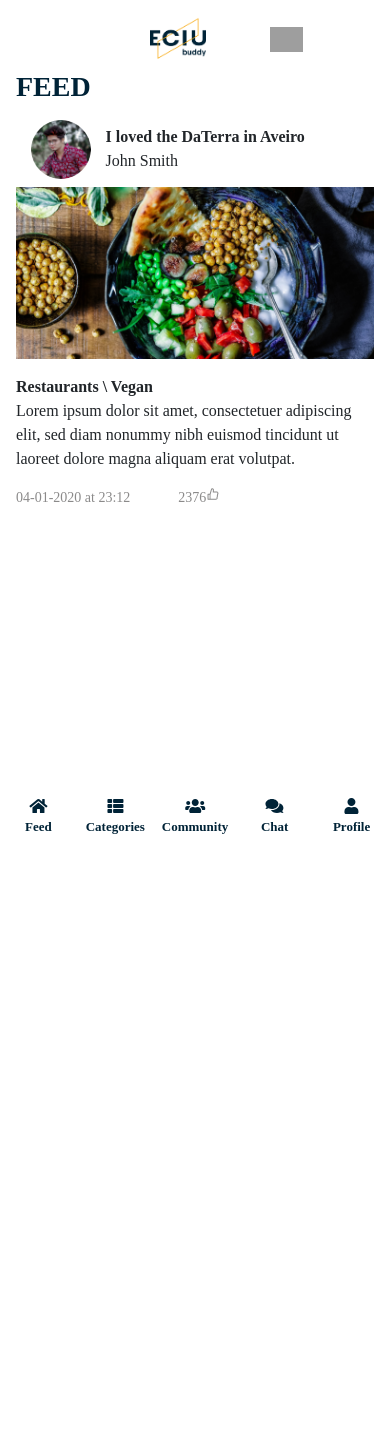
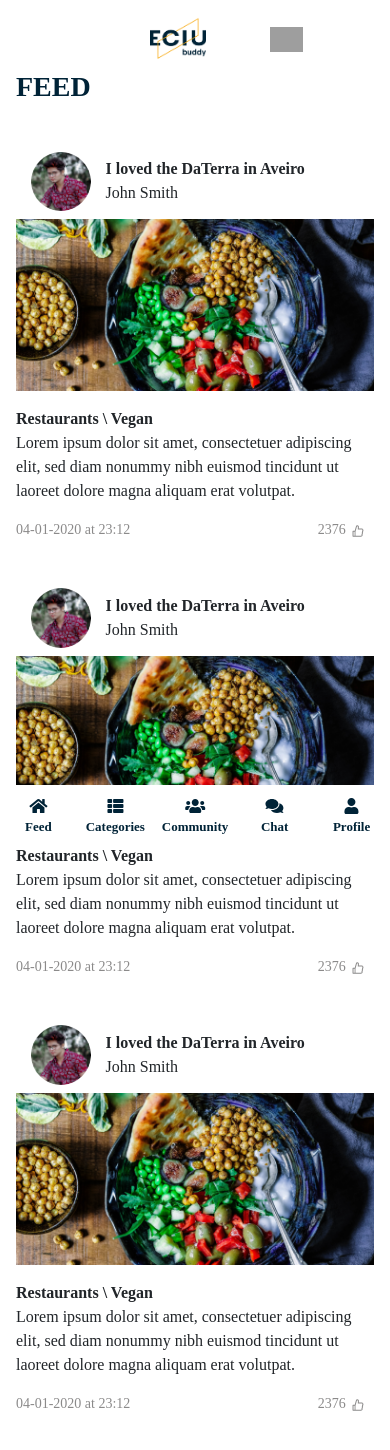
Before and after one commit to leonorslima/eciu, a React (Create React App) app: page /feed in a window 390 px wide. Shown: the top 1450 px of the page. Before the commit the page ends 844 px from the top, so only its background shows below. Built offline with nearby package versions, Linux system fonts and the light colour scheme; grey boxes are pictures that could not be loaded.

Commit message:
updatessss

```diff
--- a/src/App.css
+++ b/src/App.css
@@ -1,5 +1,5 @@
 * {
-  font-family: "TT Norms";
+  font-family: "TT Norms Pro";
 }
 
 .App {
--- a/src/pages/Chat/index.js
+++ b/src/pages/Chat/index.js
@@ -1,11 +1,22 @@
 import React from 'react';
 import styled from 'styled-components'
+import imgUser from "../../images/user.png";
+import {FaEdit, FaMapMarkerAlt} from "react-icons/fa";
+
+
+const Title = styled.h1`
+  font-size: 28px;
+  font-weight: 800;
+  color: #002337;`
 
 
 export default () => {
     return (
        <div>
+           <div>
+               <Title>CHAT</Title>
 
+           </div>
        </div>
     )
 
--- a/src/pages/Feed/index.js
+++ b/src/pages/Feed/index.js
@@ -47,6 +47,11 @@ const Likes = styled.p`
     color: #8B8A8A;
 `
 
+const BotaoLike = styled.div`
+width: 1.5rem;
+  height: 1.5rem;
+`
+
 const Date = styled.p`
   font-size: 14px;
   color: #8B8A8A;
@@ -68,7 +73,7 @@ export default () => {
     return (
         <div className="mt-2 mb-2">
             <Title>FEED</Title>
-            <div>
+            <div className="mt-5">
             <Post className="d-flex align-items-center mt-3">
                 <Profile className="col-3">
                     <img className="rounded-circle w-100" src={profilepic1} />
@@ -86,15 +91,85 @@ export default () => {
                     </ReviewText>
 
                 <InfoAdd className="d-flex">
-                    <Date>
+                    <Date className="col-8 pl-0 ml-0">
                         04-01-2020 at 23:12
                     </Date>
-                    <Likes className="ml-5">
+                    <Likes className="ml-5 col-md-4">
                         <p>2376</p>
-                        <AiOutlineLike />
+                        <BotaoLike>
+                            <AiOutlineLike className={"w-100"} />
+                        </BotaoLike>
+
                     </Likes>
                 </InfoAdd>
             </Review>
+            </div>
+
+
+            <div>
+                <Post className="d-flex align-items-center mt-3">
+                    <Profile className="col-3">
+                        <img className="rounded-circle w-100" src={profilepic1} />
+                    </Profile>
+                    <NameAndTitle className="col-9">
+                        <ReviewTitle>I loved the DaTerra in Aveiro</ReviewTitle>
+                        <Name>John Smith</Name>
+                    </NameAndTitle>
+                </Post>
+                <Review>
+                    <img className="mt-2 mb-3 w-100" src={publicao1} />
+                    <Categorie>Restaurants \ Vegan</Categorie>
+                    <ReviewText>
+                        Lorem ipsum dolor sit amet, consectetuer adipiscing elit, sed diam nonummy nibh euismod tincidunt ut laoreet dolore magna aliquam erat volutpat.
+                    </ReviewText>
+
+                    <InfoAdd className="d-flex">
+                        <Date className="col-8 pl-0 ml-0">
+                            04-01-2020 at 23:12
+                        </Date>
+                        <Likes className="ml-5 col-md-4">
+                            <p>2376</p>
+                            <BotaoLike>
+                                <AiOutlineLike className={"w-100"} />
+                            </BotaoLike>
+
+                        </Likes>
+                    </InfoAdd>
+                </Review>
+            </div>
+
+
+
+            <div className="mb-5">
+                <Post className="d-flex align-items-center mt-3">
+                    <Profile className="col-3">
+                        <img className="rounded-circle w-100" src={profilepic1} />
+                    </Profile>
+                    <NameAndTitle className="col-9">
+                        <ReviewTitle>I loved the DaTerra in Aveiro</ReviewTitle>
+                        <Name>John Smith</Name>
+                    </NameAndTitle>
+                </Post>
+                <Review>
+                    <img className="mt-2 mb-3 w-100" src={publicao1} />
+                    <Categorie>Restaurants \ Vegan</Categorie>
+                    <ReviewText>
+                        Lorem ipsum dolor sit amet, consectetuer adipiscing elit, sed diam nonummy nibh euismod tincidunt ut laoreet dolore magna aliquam erat volutpat.
+                    </ReviewText>
+
+                    <InfoAdd className="d-flex">
+                        <Date className="col-8 pl-0 ml-0">
+                            04-01-2020 at 23:12
+                        </Date>
+                        <Likes className="ml-5 col-md-4">
+                            <p>2376</p>
+                            <BotaoLike>
+                                <AiOutlineLike className={"w-100"} />
+                            </BotaoLike>
+
+                        </Likes>
+                    </InfoAdd>
+                </Review>
             </div>
 
 
--- a/src/pages/Profile/index.js
+++ b/src/pages/Profile/index.js
@@ -19,10 +19,17 @@ font-weight: 400;
 font-size: 16px;
   `
 
+const Title = styled.h1`
+  font-size: 28px;
+  font-weight: 800;
+  color: #002337;`
+
+
 export default () => {
     return (
-        <div className="text-center">
-
+        <div>
+            <Title>PROFILE</Title>
+            <div className="text-center mt-5">
                 <img className="mt-4 mb-3 rounded-circle w-50" src={imgUser} />
                 <div>
                     <Name className="mb-0 pb-0">Joana Sousa</Name>
@@ -33,6 +40,9 @@ export default () => {
                     </Button>
                 </div>
             </div>
+        </div>
+
+
     )
 
 }
```
Also changed, not shown: 1 other file (tests, documents, lock files or other folders). Lines whose indentation alone changed are shown as unchanged.
